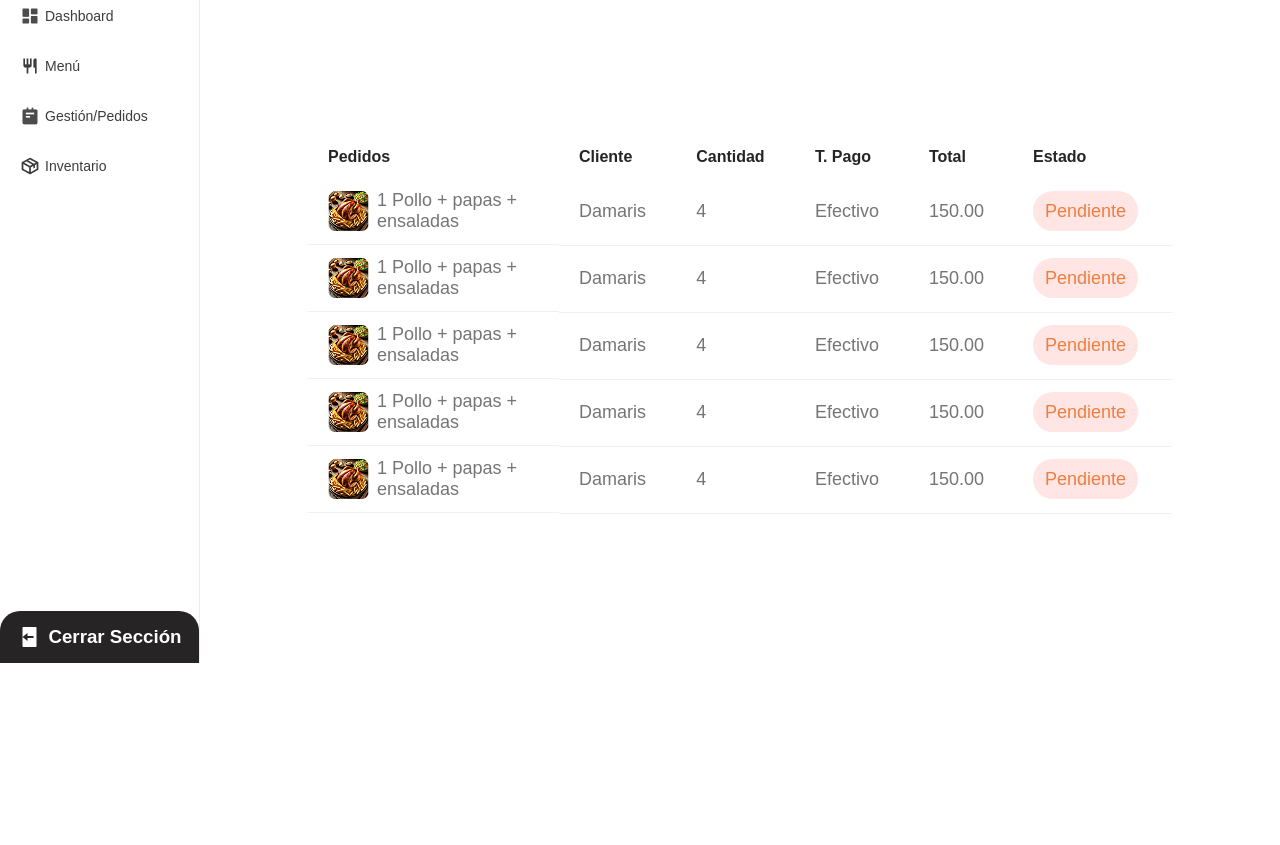
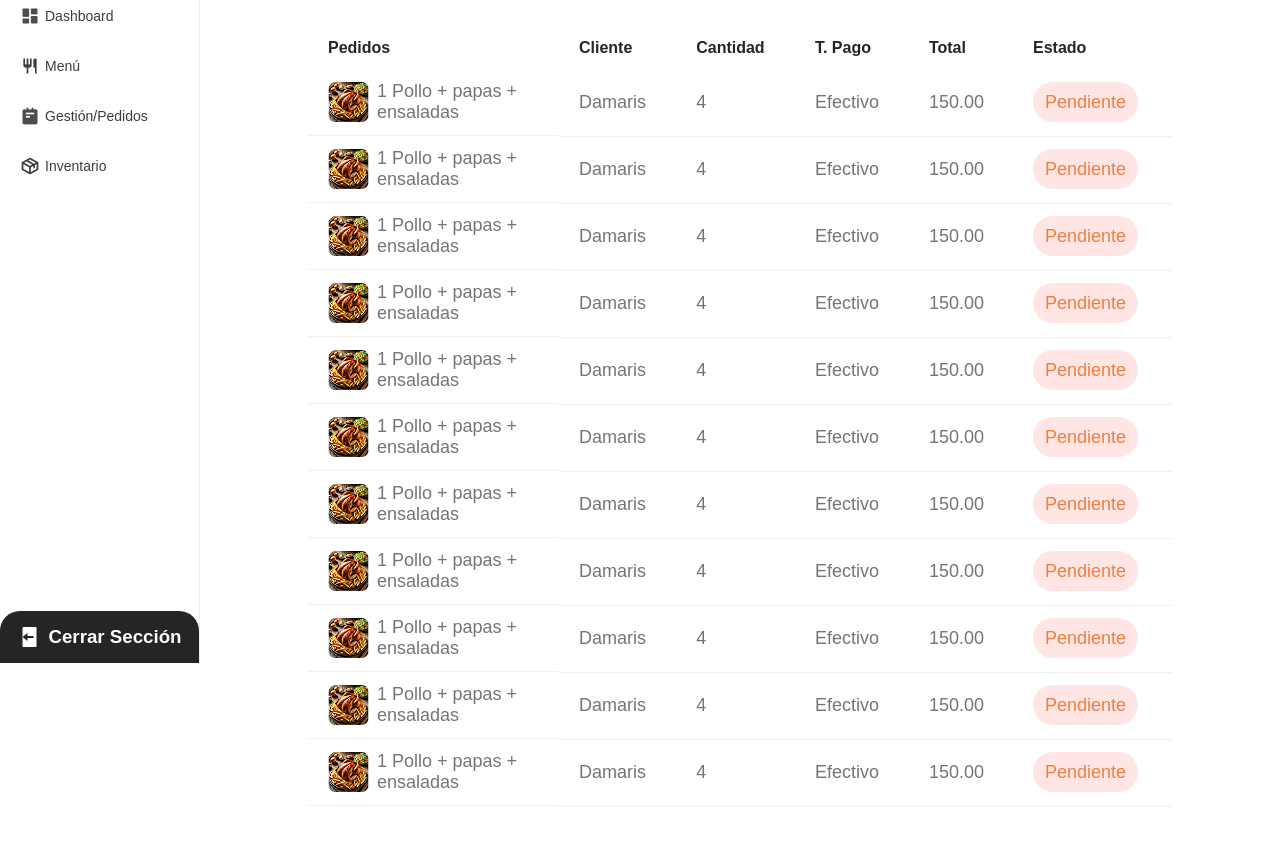
Before and after one commit to DamiCayetano/Polleria_suarez, a plain HTML site: page pages/gestion_de_pedidos.html in a window 1280 px wide. Shown: the part 137-982 px from the top of the page. Before the commit the page ends 800 px from the top, so only its background shows below. Drawn offline with Linux system fonts and the light colour scheme.

Commit message:
Update gestion_de_pedidos.html

```diff
--- a/pages/gestion_de_pedidos.html
+++ b/pages/gestion_de_pedidos.html
@@ -142,6 +142,72 @@
                         <td class="th-ocultar">150.00</td>
                         <td><span class="td-pendiente">Pendiente</span></td>
                     </tr>
+                    <tr>
+                        <td class="td-pedido">
+                            <img src="../assets/img/gestion/pollo.png" alt="pollo">
+                            <p>1 Pollo + papas + <br> ensaladas</p>
+                        </td>
+                        <td class="th-ocultar">Damaris</td>
+                        <td>4</td>
+                        <td class="th-ocultar">Efectivo</td>
+                        <td class="th-ocultar">150.00</td>
+                        <td><span class="td-pendiente">Pendiente</span></td>
+                    </tr>
+                    <tr>
+                        <td class="td-pedido">
+                            <img src="../assets/img/gestion/pollo.png" alt="pollo">
+                            <p>1 Pollo + papas + <br> ensaladas</p>
+                        </td>
+                        <td class="th-ocultar">Damaris</td>
+                        <td>4</td>
+                        <td class="th-ocultar">Efectivo</td>
+                        <td class="th-ocultar">150.00</td>
+                        <td><span class="td-pendiente">Pendiente</span></td>
+                    </tr>
+                    <tr>
+                        <td class="td-pedido">
+                            <img src="../assets/img/gestion/pollo.png" alt="pollo">
+                            <p>1 Pollo + papas + <br> ensaladas</p>
+                        </td>
+                        <td class="th-ocultar">Damaris</td>
+                        <td>4</td>
+                        <td class="th-ocultar">Efectivo</td>
+                        <td class="th-ocultar">150.00</td>
+                        <td><span class="td-pendiente">Pendiente</span></td>
+                    </tr>
+                    <tr>
+                        <td class="td-pedido">
+                            <img src="../assets/img/gestion/pollo.png" alt="pollo">
+                            <p>1 Pollo + papas + <br> ensaladas</p>
+                        </td>
+                        <td class="th-ocultar">Damaris</td>
+                        <td>4</td>
+                        <td class="th-ocultar">Efectivo</td>
+                        <td class="th-ocultar">150.00</td>
+                        <td><span class="td-pendiente">Pendiente</span></td>
+                    </tr>
+                    <tr>
+                        <td class="td-pedido">
+                            <img src="../assets/img/gestion/pollo.png" alt="pollo">
+                            <p>1 Pollo + papas + <br> ensaladas</p>
+                        </td>
+                        <td class="th-ocultar">Damaris</td>
+                        <td>4</td>
+                        <td class="th-ocultar">Efectivo</td>
+                        <td class="th-ocultar">150.00</td>
+                        <td><span class="td-pendiente">Pendiente</span></td>
+                    </tr>
+                    <tr>
+                        <td class="td-pedido">
+                            <img src="../assets/img/gestion/pollo.png" alt="pollo">
+                            <p>1 Pollo + papas + <br> ensaladas</p>
+                        </td>
+                        <td class="th-ocultar">Damaris</td>
+                        <td>4</td>
+                        <td class="th-ocultar">Efectivo</td>
+                        <td class="th-ocultar">150.00</td>
+                        <td><span class="td-pendiente">Pendiente</span></td>
+                    </tr>
                 </tbody>
             </table>
         </article>
```
